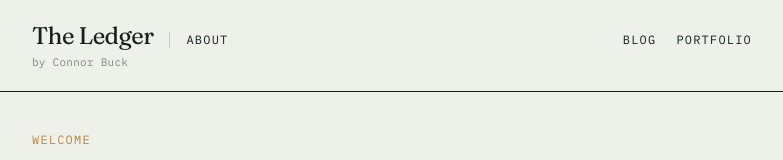
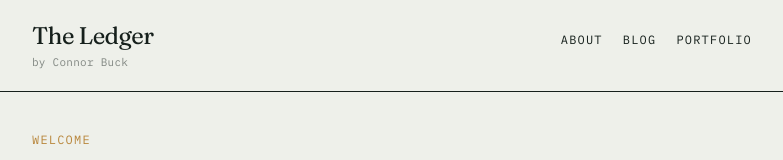
Before and after one commit to CB020103/ledger-blog, a Next.js app: page / in a window 1280 px wide. Shown: the top 160 px of the page, without its empty margins (248-1031 px from the left). Built offline with nearby package versions, Linux system fonts and the light colour scheme.

Commit message:
reorder nav, About first

```diff
--- a/app/layout.tsx
+++ b/app/layout.tsx
@@ -36,7 +36,6 @@ export default function RootLayout({
       <body className="font-body bg-paper text-ink min-h-screen flex flex-col">
         <header className="border-b border-ink">
           <div className="max-w-3xl mx-auto px-6 py-5 flex items-baseline justify-between">
-            <div className="flex items-baseline gap-4">
             <div>
               <a href="/" className="font-display text-2xl tracking-tight block">
                 The Ledger
@@ -45,11 +44,8 @@ export default function RootLayout({
                 by Connor Buck
               </p>
             </div>
-              <a href="/about" className="font-mono text-xs uppercase tracking-widest hover:text-brass transition-colors border-l border-rule pl-4">
-                About
-              </a>
-            </div>
             <nav className="flex items-baseline gap-5 font-mono text-xs uppercase tracking-widest">
+              <a href="/about" className="hover:text-brass transition-colors">About</a>
               <a href="/blog" className="hover:text-brass transition-colors">Blog</a>
               <a href="/portfolio" className="hover:text-brass transition-colors">Portfolio</a>
             </nav>
```
Lines whose indentation alone changed are shown as unchanged.
